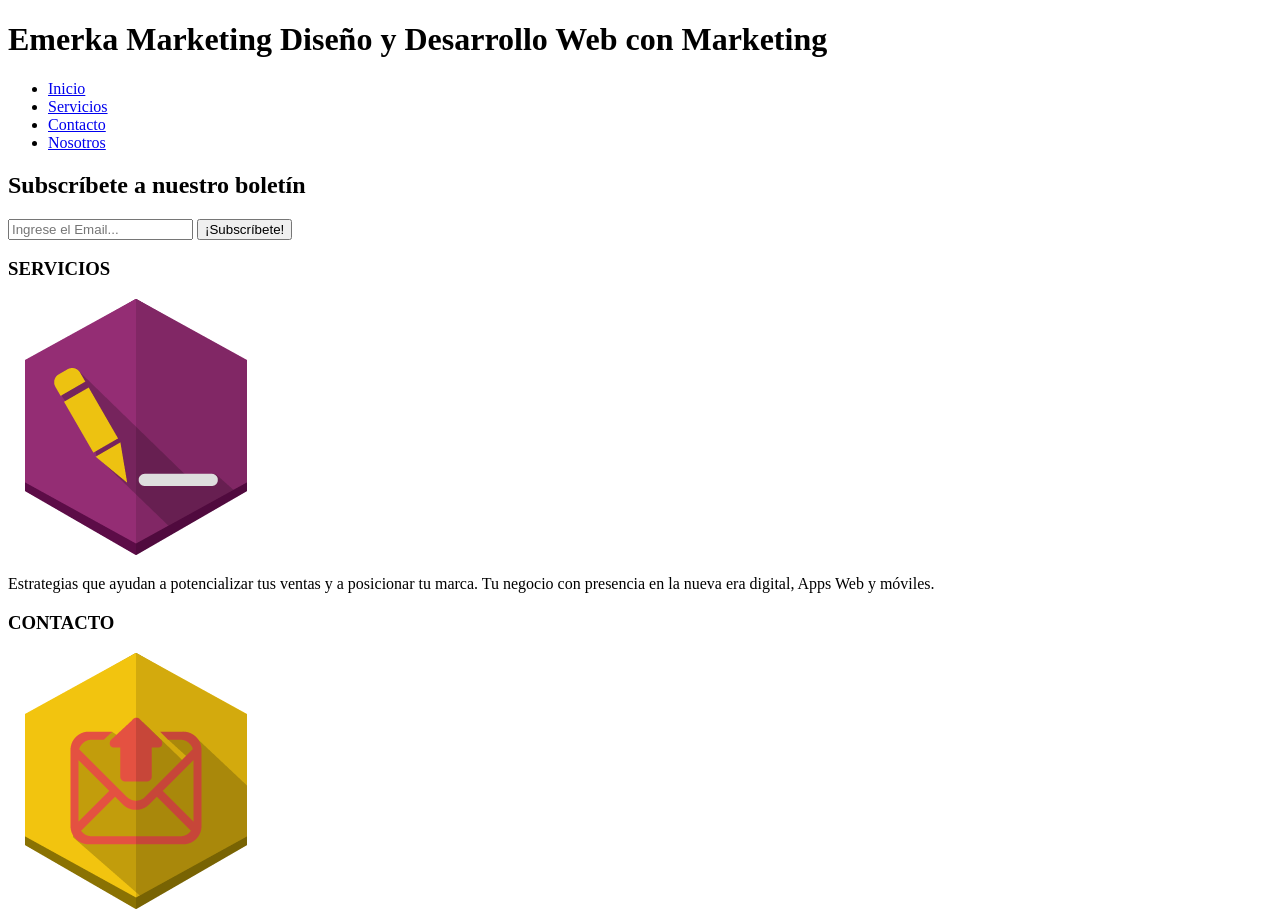
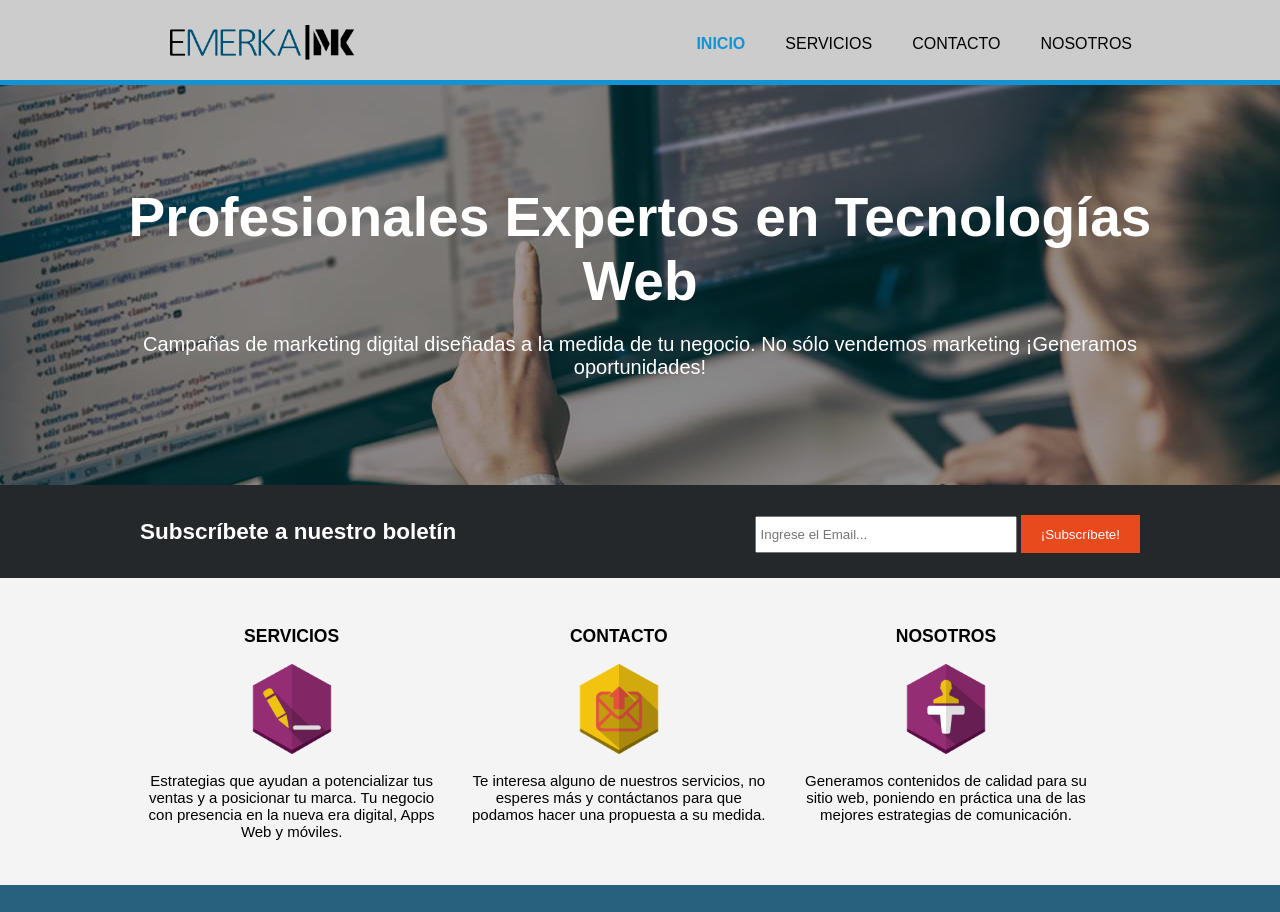
Before and after one commit to JesusRosas96/FullWebsite, a plain HTML site: page Index.html in a window 1280 px wide. Shown: the top 912 px of the page. Drawn offline with Linux system fonts and the light colour scheme.

Commit message:
Se agrego estilos a la estructura base

```diff
--- a/Index.html
+++ b/Index.html
@@ -7,14 +7,17 @@
     <meta name="description" content="Emerka Marketing: Diseño y Desarrollo web">
 	  <meta name="keywords" content="diseño web, desarrollo web, CEO, posicionamiento web">
   	<meta name="author" content="JesusRosas">
-    <link rel="stylesheet" href="css/estilos.css">
+    <link rel="stylesheet" href="css/Style.css">
   </head>
 
   <body>
     <header>
       <div class="contenedor">
         <div id="marca">
-          <h1><span class="resaltado">Emerka Marketing</span> Diseño y Desarrollo Web con Marketing</h1>
+          <!-- <h1><span class="resaltado">Emerka Marketing</span> Diseño y Desarrollo Web con Marketing</h1> -->
+          <figure class="resaltado">
+            <img src="./img/logo.png">
+          </figure>
         </div>
         <nav>
           <ul>
@@ -26,6 +29,13 @@
         </nav>
       </div>
     </header>
+
+    <section id="cabecera">
+      <div class="contenedor">
+        <h1>Profesionales Expertos en Tecnologías Web</h1>
+        <p>Campañas de marketing digital diseñadas a la medida de tu negocio. No sólo vendemos marketing ¡Generamos oportunidades!</p>
+      </div>
+    </section>
 
     <section id="boletin">
       <div class="contenedor">
@@ -52,7 +62,7 @@
         <div class="caja">
           <h3>NOSOTROS</h3>
           <img src="./img/logo_nosotros.png">
-          <p>Generamos contenidos de calidad para su sitio web, poniendo en práctica una de las mejores estrategias de comunicación. Funciona de manera efectiva, aumenta las visitas y logra retenerlos por más tiempo.</p>
+          <p>Generamos contenidos de calidad para su sitio web, poniendo en práctica una de las mejores estrategias de comunicación.</p>
         </div>
       </div>
     </section>
--- a/css/Style.css
+++ b/css/Style.css
@@ -0,0 +1,144 @@
+body {
+  font: 15px Arial, Helvetica,sans-serif;
+  padding:0;
+  margin:0;
+  background-color:#f4f4f4;
+}
+
+/* Estilos globales */
+.contenedor {
+  width:80%;
+  margin:auto;
+  overflow:hidden;
+}
+
+ul {
+  margin:0;
+  padding:0;
+}
+
+.boton1 {
+  height:38px;
+  background:#e8491d;
+  border:0;
+  padding-left: 20px;
+  padding-right:20px;
+  color:#ffffff;
+}
+
+/* Encabezado **/
+header {
+  background:#CCCCCC;
+  color:#ffffff;
+  padding-top:10px;
+  min-height:70px;
+  border-bottom:#1293d4 5px solid;
+}
+
+header a {
+  color:#000000;
+  text-decoration:none;
+  text-transform: uppercase;
+  font-size:16px;
+}
+
+header li {
+  float:left;
+  display:inline;
+  padding: 0 20px 0 20px;
+}
+
+header #marca {
+  float:left;
+}
+
+header #marca h1 {
+  margin:0;
+}
+
+header nav {
+  float:right;
+  margin-top: 25px;
+}
+
+header .resaltado {
+  width: 50%;
+}
+
+.resaltado img {
+  width: 100%;
+}
+
+header .actual a {
+  color:#1293d4;
+  font-weight:bold;
+}
+
+header a:hover {
+  color:#1293d4;
+  font-weight:bold;
+}
+
+/* Cabecera con imagen */
+#cabecera {
+  min-height:400px;
+  background:url('../img/cabecera.jpg') no-repeat 0 -400px;
+  text-align:center;
+  color:#ffffff;
+}
+
+#cabecera h1 {
+  margin-top:100px;
+  font-size:55px;
+  margin-bottom:10px;
+}
+
+#cabecera p {
+  font-size:20px;
+}
+
+/* Formulario */
+#boletin {
+  padding:15px;
+  color:#ffffff;
+  background:#24282b;
+}
+
+#boletin h1 {
+  float:left;
+}
+
+#boletin form {
+  float:right;
+  margin-top:15px;
+}
+
+#boletin input[type="email"] {
+  padding:4px;
+  height:25px;
+  width:250px;
+}
+
+/* Cajas */
+#cajas {
+  margin-top:20px;
+}
+
+#cajas .caja {
+  float:left;
+  text-align: center;
+  width:30%;
+  padding:10px;
+}
+
+#cajas .caja img {
+  width:90px;
+}
+
+footer {
+  padding:20px;
+  margin-top:20px;
+  color:#ffffff;
+  background-color: rgba(17,81,113,0.9);
+  text-align: center;
+}
```
Also changed, not shown: img/cabecera.jpg (added), img/logo.png (added).
